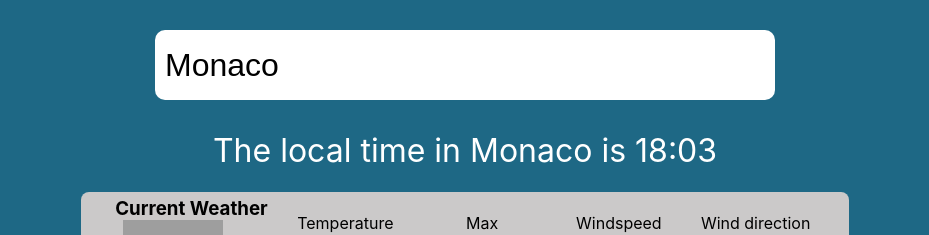
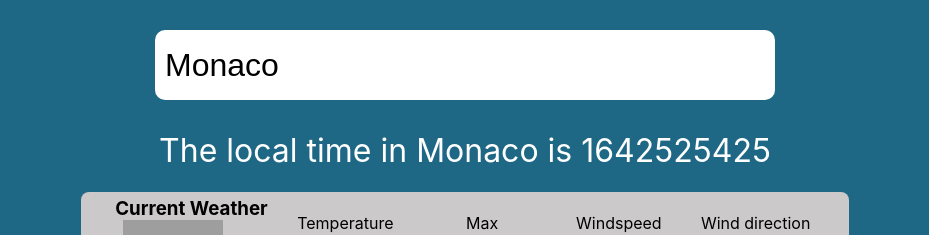
Before and after one commit to JordT/WeatherApp, a React (Create React App) app: page / in a window 1280 px wide. Shown: the top 235 px of the page, without its empty margins (175-1104 px from the left). Built offline with nearby package versions, Linux system fonts and the light colour scheme; no server answers; grey boxes are pictures that could not be loaded.

Commit message:
converted day cards to luxon formatting

```diff
--- a/src/components/DisplayWeather/NextFiveDays/NextFiveDays.js
+++ b/src/components/DisplayWeather/NextFiveDays/NextFiveDays.js
@@ -1,22 +1,20 @@
 import '../../../App.css'
-import '../../formatTime/formatTime'
-import formatTime from '../../formatTime/formatTime'
 import DisplayCurrent from '../CurrentDayWeather/CurrentDayWeather'
+const { DateTime } = require("luxon");
 
 const NextFiveDays = (props) => {
-
-
 
     const DisplayDay = (weather) => {
 
         const displayDays = []
-        var days = ['Sunday', 'Monday', 'Tuesday', 'Wednesday', 'Thursday', 'Friday', 'Saturday'];
 
         weather.map((d, i) => {
 
+            let currentDay = DateTime.fromSeconds(d.dt).setZone(d.timezone).toFormat('cccc')
+
             displayDays.push(
                 <div key={i} className="card">
-                    <p1 className="day-name">{days[new Date(formatTime(d.dt)).getDay()]}</p1><br/>
+                    <p1 className="day-name">{currentDay}</p1><br/>
                     <p1>{d.weather[0].description}</p1><br/>
                     <img
                     className="weather-icon"
@@ -33,7 +31,7 @@ const NextFiveDays = (props) => {
 
     return (
         <div>
-            <h1 className="locationBanner"> The local time in {props.displayLocation} is {formatTime(props.location.current.dt + props.location.timezone_offset).slice(-13, -8)} </h1>
+            <h1 className="locationBanner"> The local time in {props.displayLocation} is {(props.location.current.dt)} </h1>
             <div className="card-container">
                 <DisplayCurrent currentDay={props.location.current} currentWeather={props.location.daily[0]} />
                 {DisplayDay(props.location.daily)}
```
